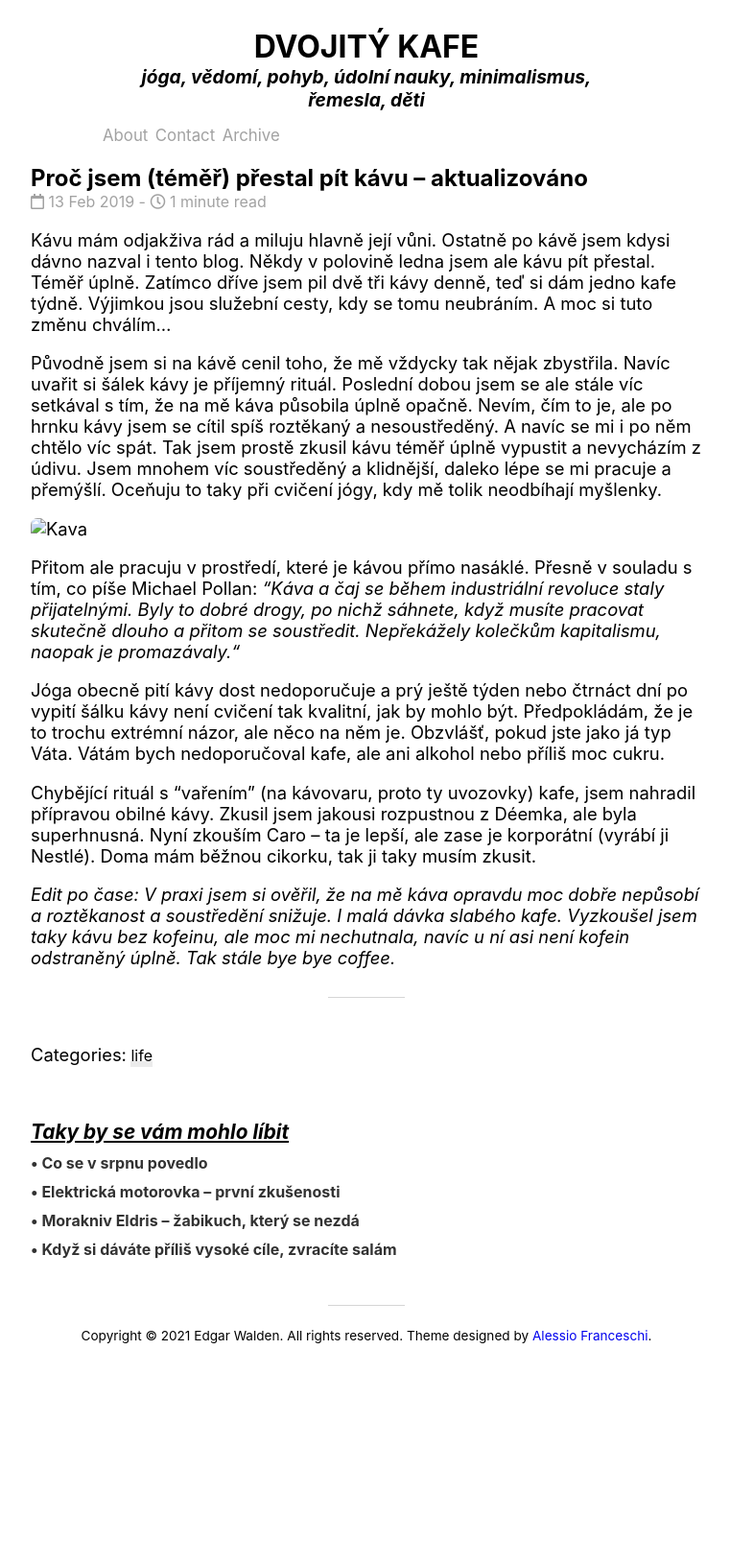
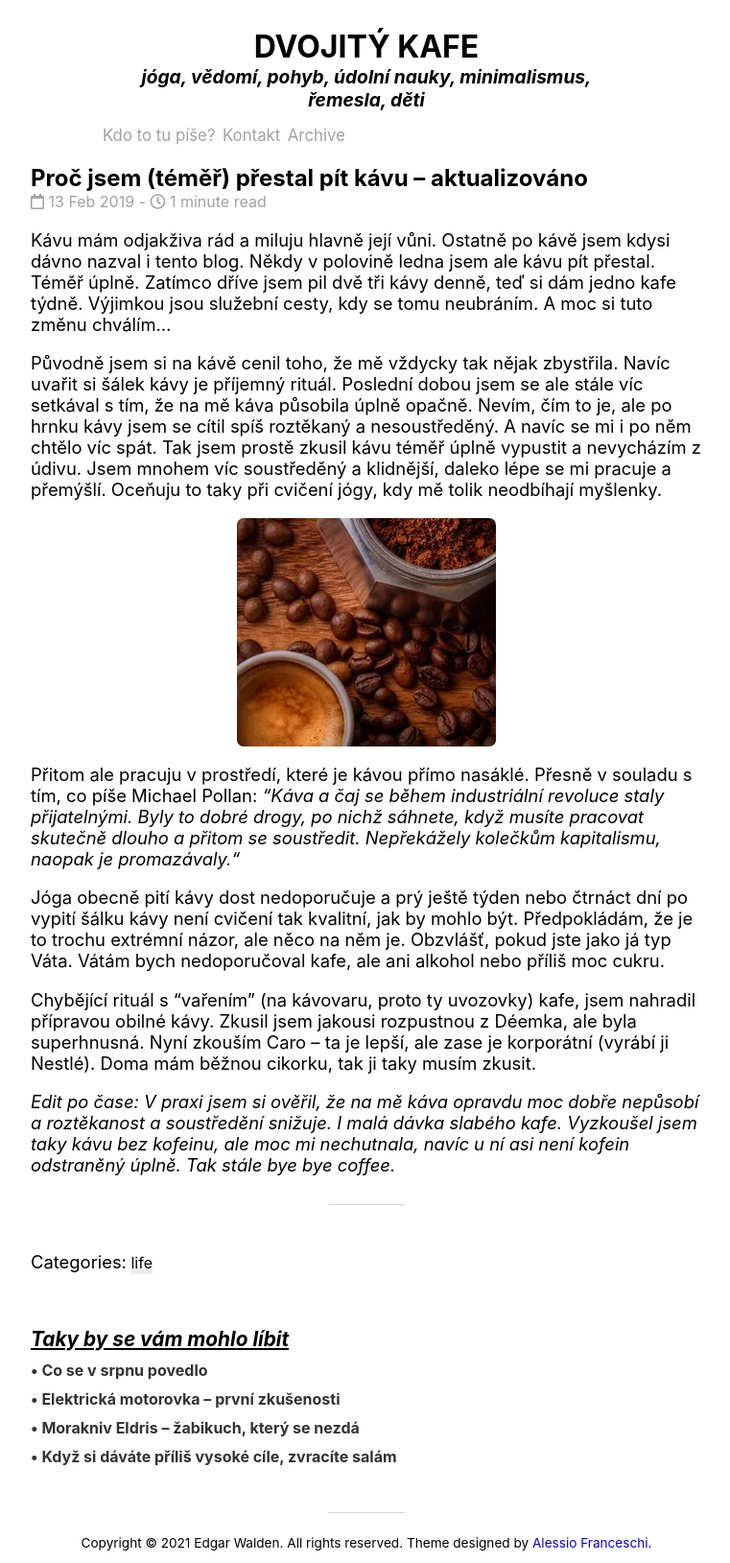
Before and after one commit to tengu53/dvojity-yamt, a Jekyll site: the page built from _posts/2019-02-13-kava.md, in a window 1280 px wide. Shown: the whole page at 96% size, without its empty margins (258-1019 px from the left). Built offline with Jekyll 4.4.1, drawn with Linux system fonts in a browser that asks for light colours; nearby versions of some CDN libraries; comment, search, counter and statistics services are not loaded; before the commit the page ends 1413 px from its top, so only the background shows below that.

Commit message:
drobné úpravy

```diff
--- a/_data/pages.yml
+++ b/_data/pages.yml
@@ -1,4 +1,4 @@
 pages:
-  - {name: 'About', url: 'about.html'}
-  - {name: 'Contact', url: 'contact.html'}
+  - {name: 'Kdo to tu píše?', url: 'about.html'}
+  - {name: 'Kontakt', url: 'contact.html'}
   - {name: 'Archive', url: 'archive.html'}
--- a/_posts/2019-02-13-kava.md
+++ b/_posts/2019-02-13-kava.md
@@ -9,7 +9,7 @@ Kávu mám odjakživa rád a miluju hlavně její vůni. Ostatně po kávě jsem
 
 Původně jsem si na kávě cenil toho, že mě vždycky tak nějak zbystřila. Navíc uvařit si šálek kávy je příjemný rituál. Poslední dobou jsem se ale stále víc setkával s tím, že na mě káva působila úplně opačně. Nevím, čím to je, ale po hrnku kávy jsem se cítil spíš roztěkaný a nesoustředěný. A navíc se mi i po něm chtělo víc spát. Tak jsem prostě zkusil kávu téměř úplně vypustit a nevycházím z údivu. Jsem mnohem víc soustředěný a klidnější, daleko lépe se mi pracuje a přemýšlí. Oceňuju to taky při cvičení jógy, kdy mě tolik neodbíhají myšlenky.
 
-![Kava](/assets/images/kava.jpeg)
+![Kava](/assets/img/kava.jpeg)
 
 Přitom ale pracuju v prostředí, které je kávou přímo nasáklé. Přesně v souladu s tím, co píše Michael Pollan: *“Káva a čaj se během industriální revoluce staly přijatelnými. Byly to dobré drogy, po nichž sáhnete, když musíte pracovat skutečně dlouho a přitom se soustředit. Nepřekážely kolečkům kapitalismu, naopak je promazávaly.“*
 
```
Also changed, not shown: _posts/2019-02-12-vranov.md (+4 -4 lines).
